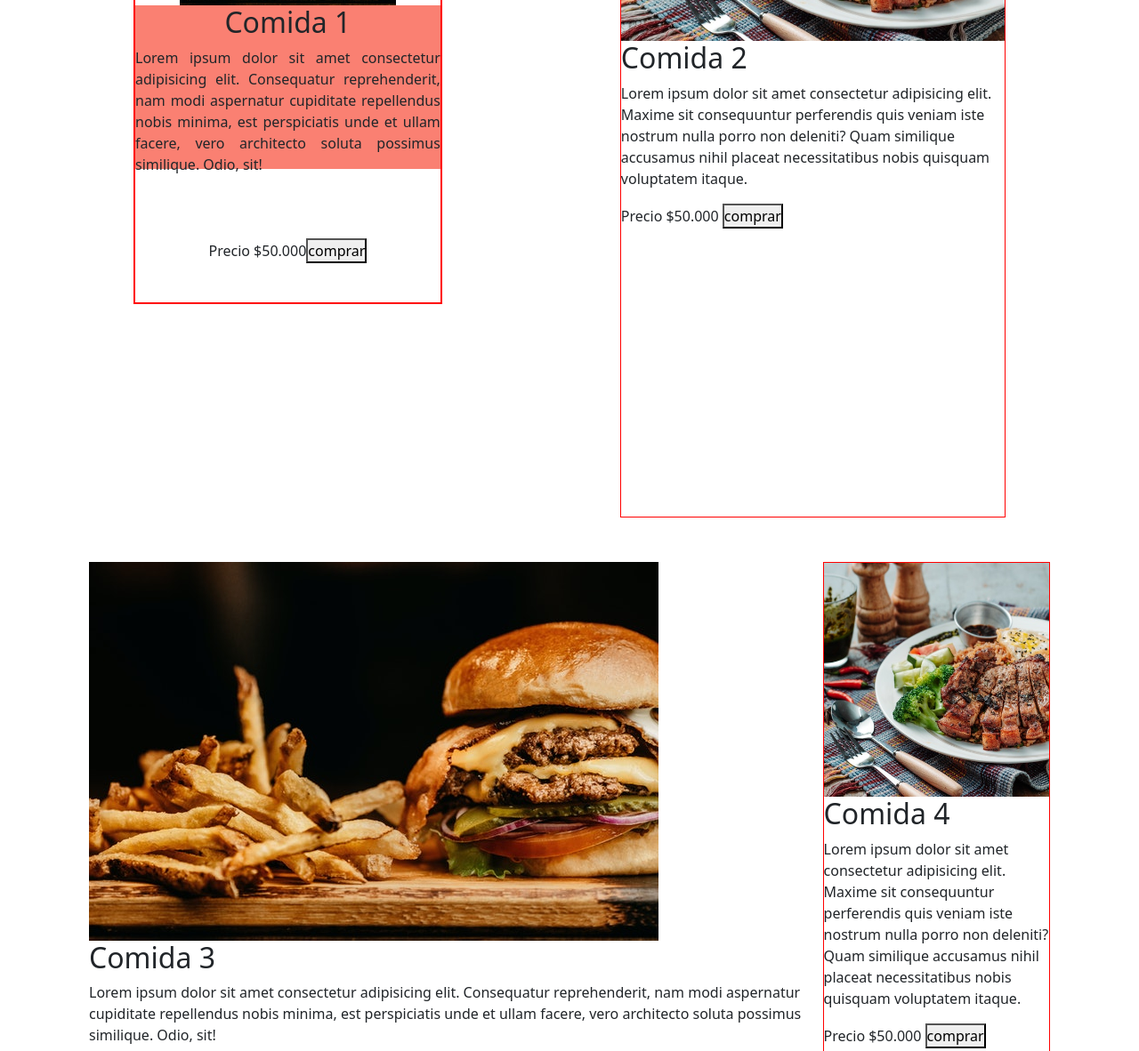
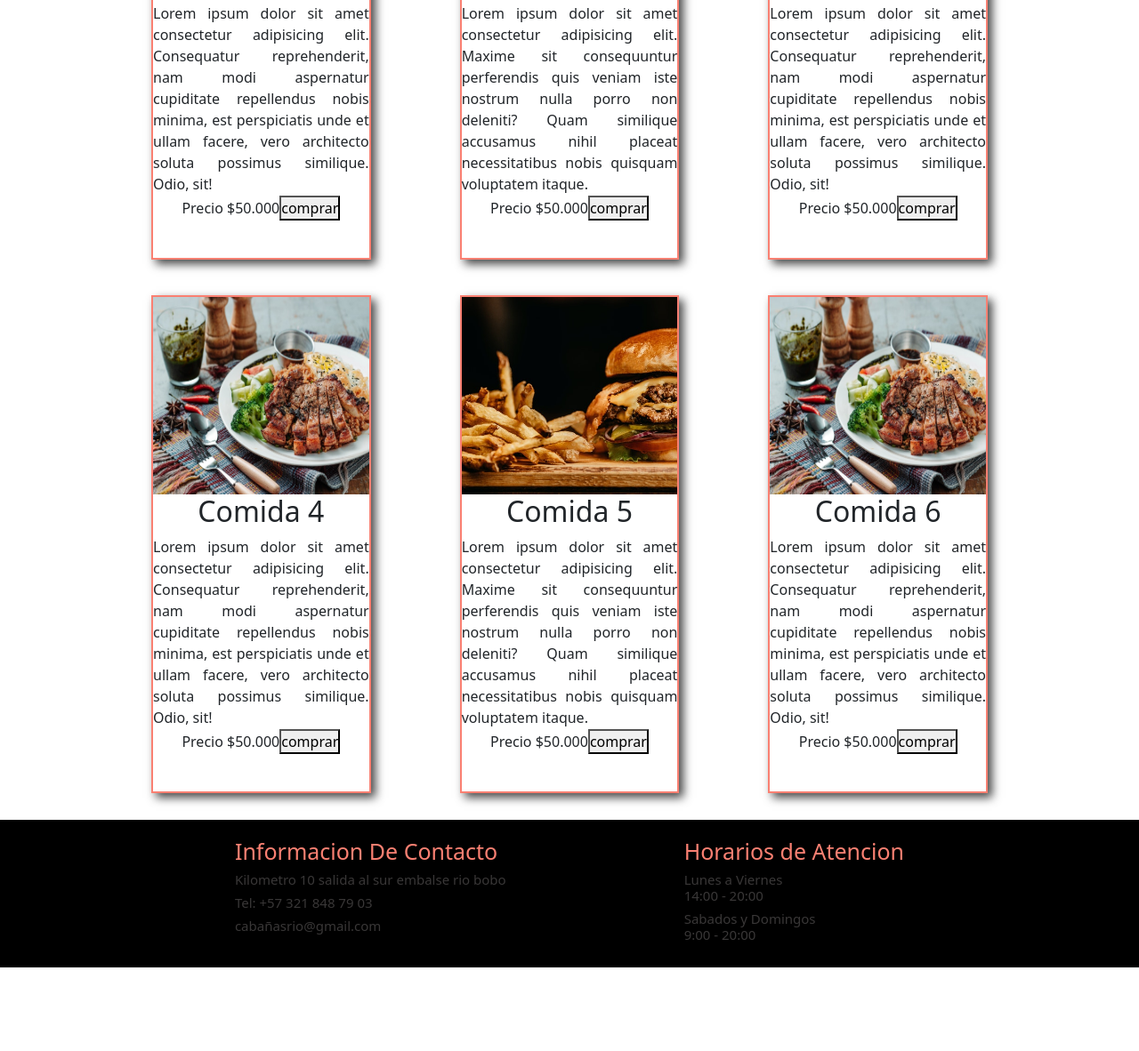
Before and after one commit to JohnCarlosTumal/desafio-sass, a website: page pages/menu.html in a window 1280 px wide. Shown: the part 1098-2280 px from the top of the page at 89% size. After the commit the page ends 2186 px from the top, so only its background shows below. Drawn offline with nearby package versions, Linux system fonts and the light colour scheme.

Commit message:
nuevo diseño menu

```diff
--- a/pages/menu.html
+++ b/pages/menu.html
@@ -142,7 +142,31 @@
 
                 </div>
 
-                <div class="comprar">
+                <div class="comprar2">
+                    <label for="precioDos" class="dos"> Precio $50.000</label>
+                    <button>comprar</button>
+                </div>
+
+            </div>
+
+            <div class="comida3">
+
+                <div class="imgComida3">
+                    <img src="../img/pexels-jonathan-borba-2983101.jpg" alt="">
+                </div>
+
+               <div class="infComida3">
+                    <h2>Comida 3</h2>
+                    <p>
+                        Lorem ipsum dolor sit amet consectetur adipisicing elit. Consequatur reprehenderit, nam modi aspernatur
+                        cupiditate repellendus nobis minima, est perspiciatis unde et ullam facere, vero architecto soluta
+                        possimus similique. Odio, sit!
+
+                    </p>
+               </div>
+
+
+                <div class="comprar3">
                     <label for="precioDos" class="dos"> Precio $50.000</label>
                     <button>comprar</button>
                 </div>
@@ -151,21 +175,23 @@
         </div>
 
 
-        <div class="menuComDos">
+        <div class="menuComUno">
+
             <div class="comida1">
 
                 <div class="imgComida1">
-                    <img src="../img/pexels-jonathan-borba-2983101.jpg" alt="">
+                    <img src="../img/pexels-nerfee-mirandilla-3186654.jpg" alt="">
                 </div>
 
-                <h2>Comida 3</h2>
-
+               <div class="infComida1">
+                    <h2>Comida 4</h2>
                     <p>
                         Lorem ipsum dolor sit amet consectetur adipisicing elit. Consequatur reprehenderit, nam modi aspernatur
                         cupiditate repellendus nobis minima, est perspiciatis unde et ullam facere, vero architecto soluta
                         possimus similique. Odio, sit!
 
                     </p>
+               </div>
 
 
                 <div class="comprar">
@@ -180,21 +206,48 @@
             <div class="comida2">
 
                 <div class="imgComida2">
+                    <img src="../img/pexels-jonathan-borba-2983101.jpg" alt="">
+                </div>
 
-                    <img src="../img/pexels-nerfee-mirandilla-3186654.jpg" alt="">
-
-                </div>
-                <h2>Comida 4</h2>
+                <div class="infComida2">
+                    <h2>Comida 5</h2>
                     <p>
                         Lorem ipsum dolor sit amet consectetur adipisicing elit. Maxime sit consequuntur perferendis quis veniam
                         iste nostrum nulla porro non deleniti? Quam similique accusamus nihil placeat necessitatibus nobis
                         quisquam voluptatem itaque.
+                    </p>
 
-                </p>
-                <div class="comprar">
+                </div>
+
+                <div class="comprar2">
                     <label for="precioDos" class="dos"> Precio $50.000</label>
                     <button>comprar</button>
                 </div>
+
+            </div>
+
+            <div class="comida3">
+
+                <div class="imgComida3">
+                    <img src="../img/pexels-nerfee-mirandilla-3186654.jpg" alt="">
+                </div>
+
+               <div class="infComida3">
+                    <h2>Comida 6</h2>
+                    <p>
+                        Lorem ipsum dolor sit amet consectetur adipisicing elit. Consequatur reprehenderit, nam modi aspernatur
+                        cupiditate repellendus nobis minima, est perspiciatis unde et ullam facere, vero architecto soluta
+                        possimus similique. Odio, sit!
+
+                    </p>
+               </div>
+
+
+                <div class="comprar3">
+                    <label for="precioDos" class="dos"> Precio $50.000</label>
+                    <button>comprar</button>
+                </div>
+
             </div>
         </div>
 
--- a/scss/styles.scss
+++ b/scss/styles.scss
@@ -639,25 +639,111 @@ header{
 .mainMenu{
     display: flex;
     flex-direction: column;
+    padding: 10px 100px;
+    justify-content: space-evenly;
 
 
     .menuComUno{
         display: flex;
-        column-gap: 200px;
-        padding: 50px;
+        column-gap: 100px;
+        padding:  20px 70px;
 
 
         .comida1{
             height: 70vh;
             width: 40%;
             justify-content: center;
-            border: 2px solid red;
+            border: 2px solid salmon;
+            box-shadow: 5px 5px 10px rgb(70, 70, 70);
 
 
             .imgComida1{
                 width: 100%;
                 height: 40%;
-                padding: 0px 50px;
+
+
+
+                img{
+                    width: 100%;
+                    height: 100%;
+                    object-fit:fill;
+
+                }
+            }
+
+            .infComida1{
+                width: 100%;
+                height: 40%;
+                text-align: center;
+
+                p{
+                    text-align: justify;
+                }
+            }
+
+            .comprar{
+                width: 100%;
+                height: 20%;
+                display: flex;
+                justify-content: center;
+                align-items: center;
+                }
+            }
+        }
+
+        .comida2{
+            height: 70vh;
+            width: 40%;
+            border: 2px solid salmon;
+            justify-content: center;
+            box-shadow: 5px 5px 10px rgb(70, 70, 70);
+
+            .imgComida2{
+                width: 100%;
+                height: 40%;
+
+
+                img{
+                    width: 100%;
+                    height: 100%;
+                    object-fit: cover;
+
+                }
+
+            }
+
+            .infComida2{
+                height: 40%;
+                width: 100%;
+                text-align: center;
+
+                p{
+                    text-align: justify;
+                }
+
+            }
+
+            .comprar2{
+                width: 100%;
+                height: 20%;
+                display: flex;
+                justify-content: center;
+                align-items: center;
+            }
+        }
+
+        .comida3{
+            height: 70vh;
+            width: 40%;
+            justify-content: center;
+            border: 2px solid salmon;
+            box-shadow: 5px 5px 10px rgb(70, 70, 70);
+
+
+            .imgComida3{
+                width: 100%;
+                height: 40%;
+
 
 
                 img{
@@ -667,20 +753,19 @@ header{
                 }
             }
 
-            .infComida1{
+            .infComida3{
                 width: 100%;
-                height: 33%;
+                height: 40%;
                 text-align: center;
-                background-color: salmon;
 
                 p{
                     text-align: justify;
                 }
             }
 
-            .comprar{
+            .comprar3{
                 width: 100%;
-                height: 33%;
+                height: 20%;
                 display: flex;
                 justify-content: center;
                 align-items: center;
@@ -688,26 +773,7 @@ header{
             }
         }
 
-        .comida2{
-            height: 100vh;
-            width: 50%;
-            border: 1px solid red;
 
-            .imgComida2{
-                width: 100%;
-                height: 33%;
-
-                img{
-                    width: 100%;
-                    height: 100%;
-                    object-fit: cover;
-
-                }
-
-            }
-        }
-
-    }
 
     .menuComDos{
         display: flex;
```
Also changed, not shown: css/main.css. Lines whose indentation alone changed are shown as unchanged.
